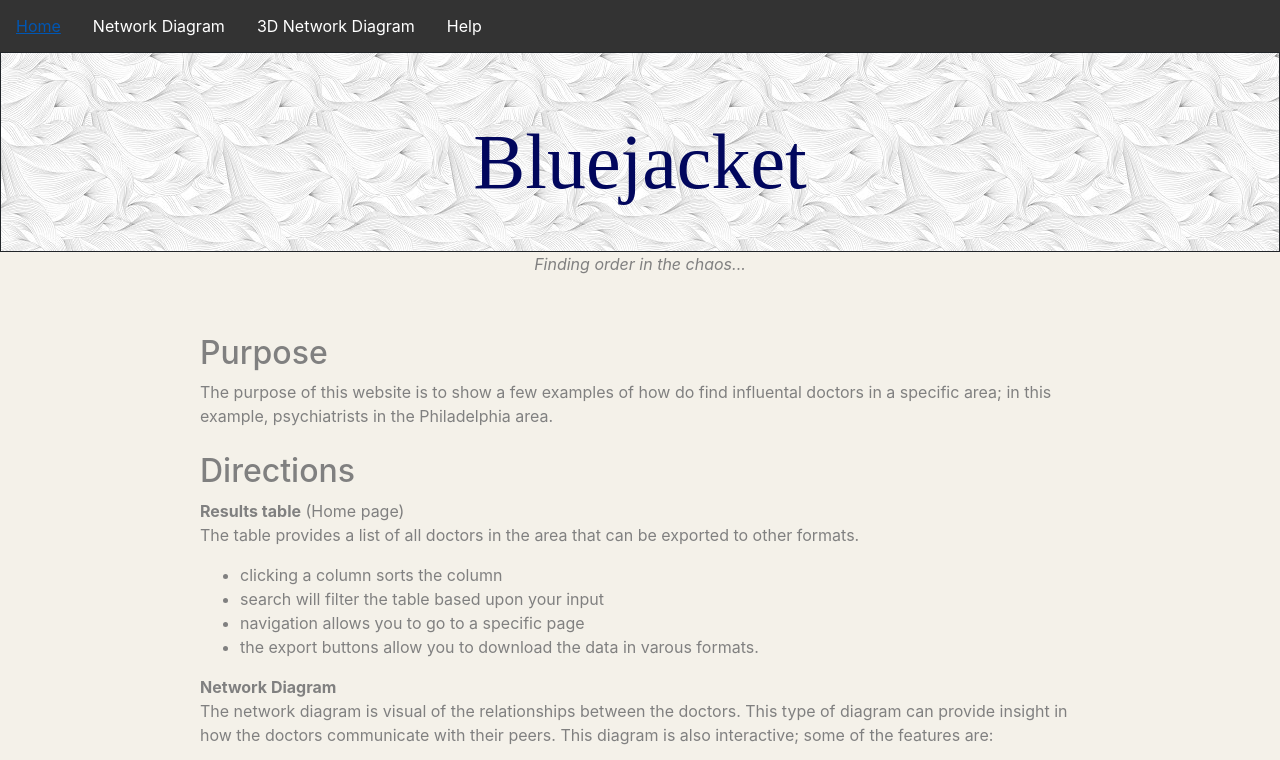
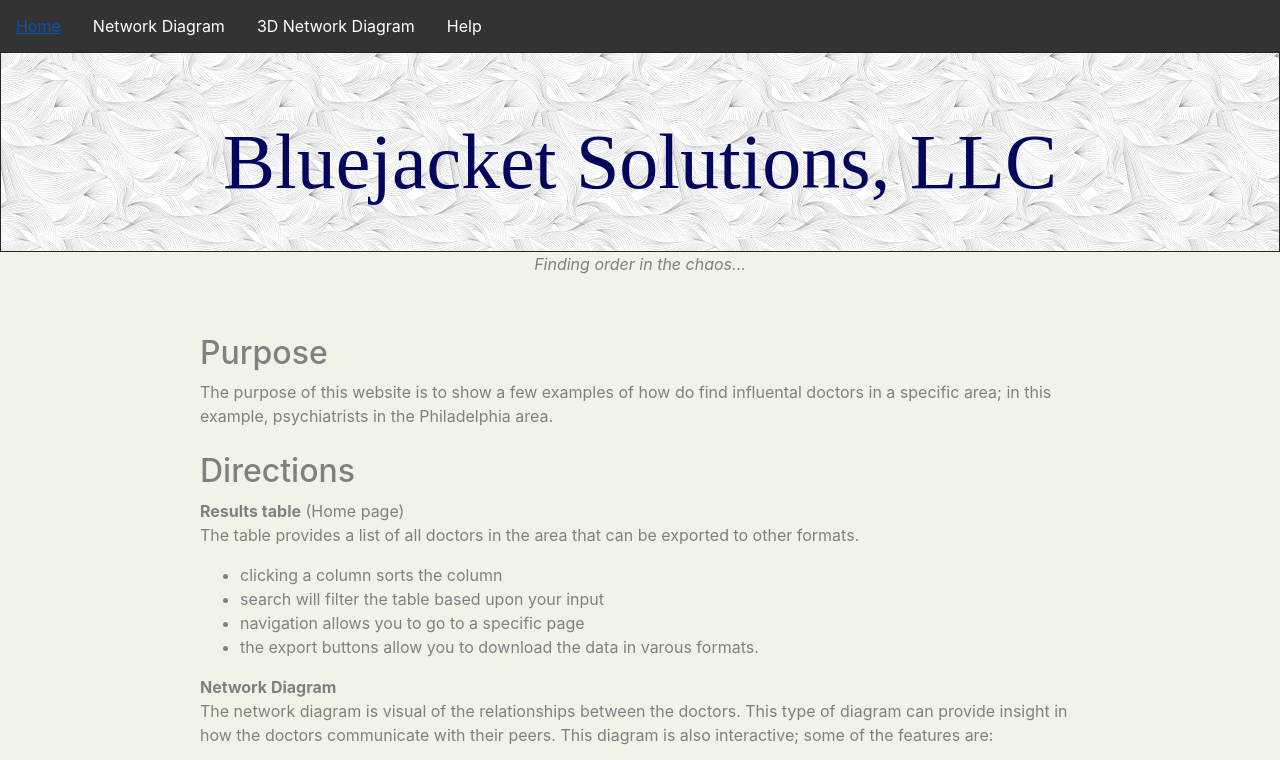
Before and after one commit to CGN38/faq, a plain HTML site: page index.html in a window 1280 px wide. Shown: the top 760 px of the page. Drawn offline with Linux system fonts and the light colour scheme.

Commit message:
update name

```diff
--- a/index.html
+++ b/index.html
@@ -21,7 +21,7 @@
       <li class="nav"><a href="https://cgn38.github.io/faq">Help</a></li>
     </ul>
 <div style="background-image: linear-gradient(rgba(255,255,255,0.5), rgba(255,255,255,0.5)),url('img/abstract.jpg');height:200px;text-align: center; padding:50px;   border-style:solid;border-width:thin ">
-<p style="font-size:78px; font-family:Viner Hand ITC;color: #02075D;">Bluejacket</p>
+<p style="font-size:78px; font-family:Viner Hand ITC;color: #02075D;">Bluejacket Solutions, LLC</p>
 </div>
 
 <div style=" color:Gray; background-color:#F4f1e9">
```
